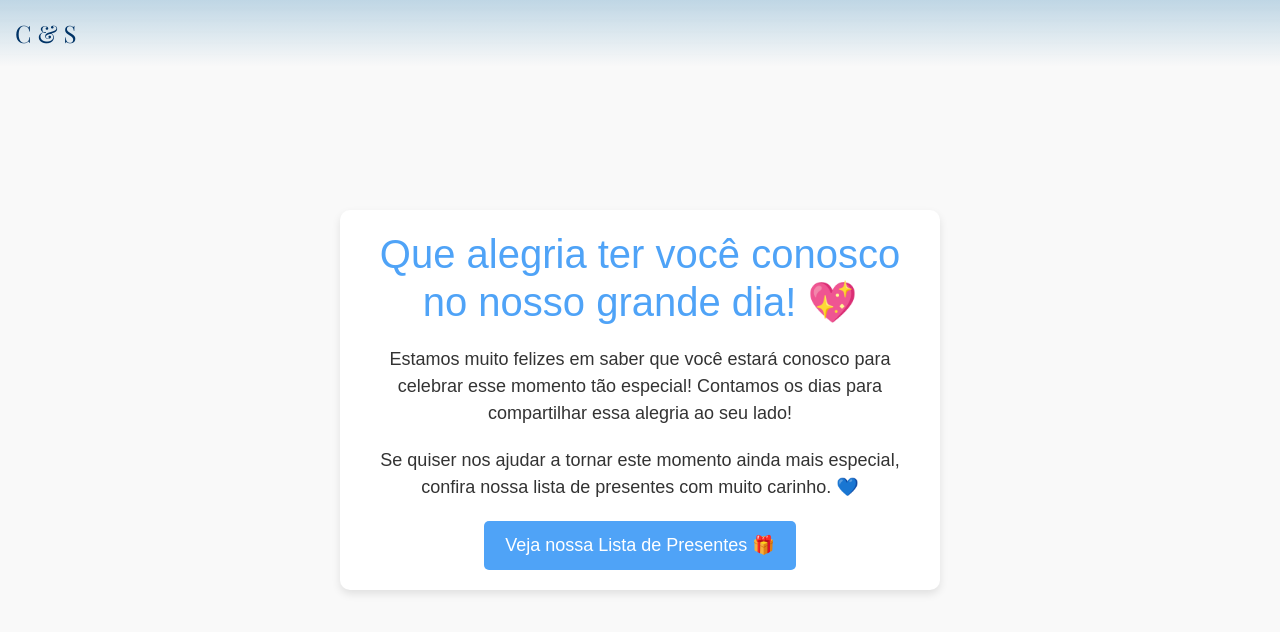
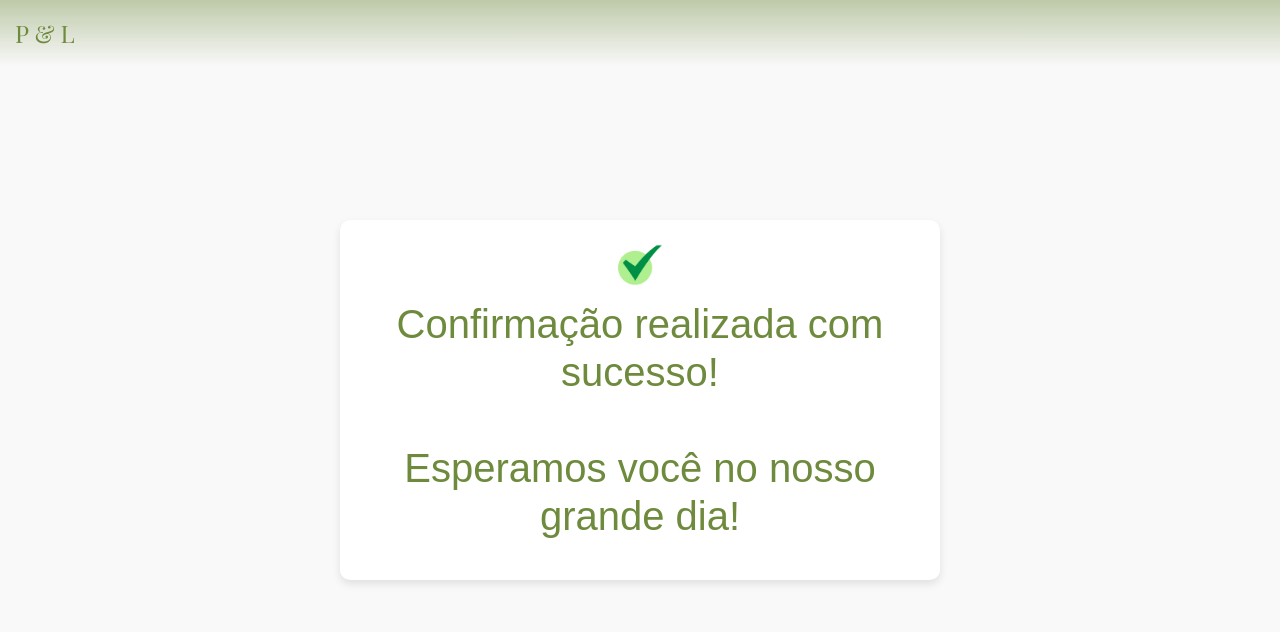
Before and after one commit to samueljorge41/P-L, a plain HTML site: page sucesso.html in a window 1280 px wide. Drawn offline with nearby package versions, Linux system fonts and the light colour scheme.

Commit message:
sheetmonkey

```diff
--- a/sucesso.html
+++ b/sucesso.html
@@ -3,7 +3,7 @@
 <head>
     <meta charset="UTF-8">
     <meta name="viewport" content="width=device-width, initial-scale=1.0">
-    <title>Confirmação de Presença - Cássia & Samuel</title>
+    <title>Confirmação de Presença</title>
     <link rel="stylesheet" href="https://cdnjs.cloudflare.com/ajax/libs/bootstrap/5.3.0/css/bootstrap.min.css">
     <style>
 @import url('https://fonts.googleapis.com/css2?family=Great+Vibes&family=Playfair+Display:wght@400;700&family=Raleway:wght@300;500&display=swap');
@@ -24,7 +24,7 @@
         }
 
         .navbar {
-            background: linear-gradient(to bottom, rgba(176, 205, 223, 0.8), rgba(0, 0, 0, 0)); /* Degradê do preto para transparente */
+            background: linear-gradient(to bottom, rgba(110, 138, 61, 0.425), rgba(0, 0, 0, 0)); /* Degradê do preto para transparente */
             padding: 15px;
             position: fixed;
             width: 100%;
@@ -36,7 +36,7 @@
         .navbar .navbar-brand {
             font-size: 1.5rem;
             font-family: 'Playfair Display', serif;
-            color: #003366;
+            color: #6e8a3d;
         }
 
         .container {
@@ -50,7 +50,7 @@
 
         }
         h1 {
-            color: #4fa3f7;
+            color: #6e8a3d;
             margin-bottom: 20px;
         }
         p {
@@ -58,7 +58,7 @@
             margin-bottom: 20px;
         }
         .btn {
-            background-color: #4fa3f7;
+            background-color: #6e8a3d;
             color: white;
             padding: 10px 20px;
             font-size: 18px;
@@ -68,7 +68,7 @@
             transition: 0.3s;
         }
         .btn:hover {
-            background-color: #3a82c4;
+            background-color: #6e8a3d;
         }
         @keyframes fadeIn {
             from { opacity: 0; transform: translateY(-10px); }
@@ -80,15 +80,15 @@
 
     <nav class="navbar navbar-expand-lg navbar-dark fixed-top">
         <div class="menu">
-            <a class="navbar-brand" href="#">C & S</a>
+            <a class="navbar-brand" href="#">P & L</a>
         </div>
     </nav>
 
+
     <div class="container">
-        <h1>Que alegria ter você conosco no nosso grande dia! 💖</h1>
-        <p>Estamos muito felizes em saber que você estará conosco para celebrar esse momento tão especial! Contamos os dias para compartilhar essa alegria ao seu lado!</p>
-        <p>Se quiser nos ajudar a tornar este momento ainda mais especial, confira nossa lista de presentes com muito carinho. 💙</p>
-        <a href="presentes.html" class="btn">Veja nossa Lista de Presentes 🎁</a>
-    </div>
+        <img src="img/check.png" alt="Check" width="50" height="50" style="margin-bottom: 10px;">
+        <h1>Confirmação realizada com sucesso! </br></br>Esperamos você no nosso grande dia!</h1>
+        </div>
+
 </body>
 </html>
```
Also changed, not shown: index.html (+2 -2 lines), img/check.png (added).
